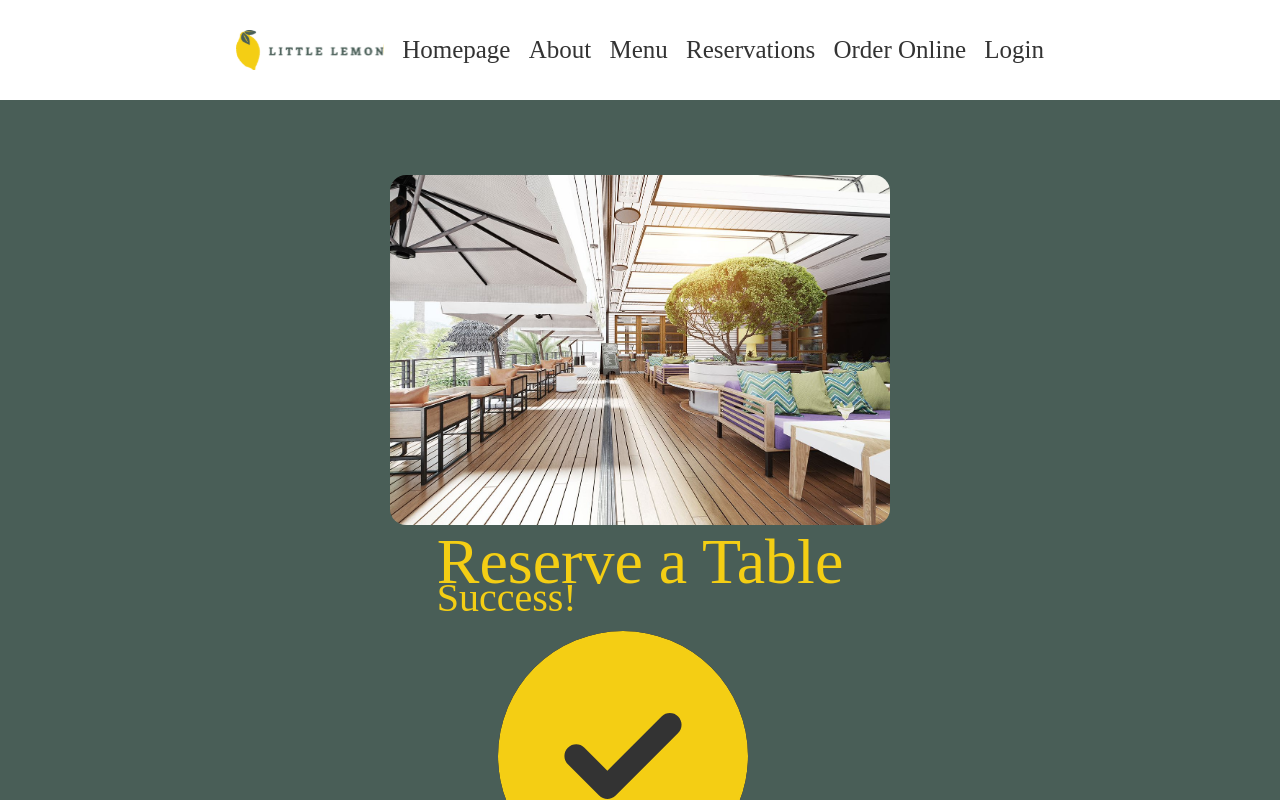
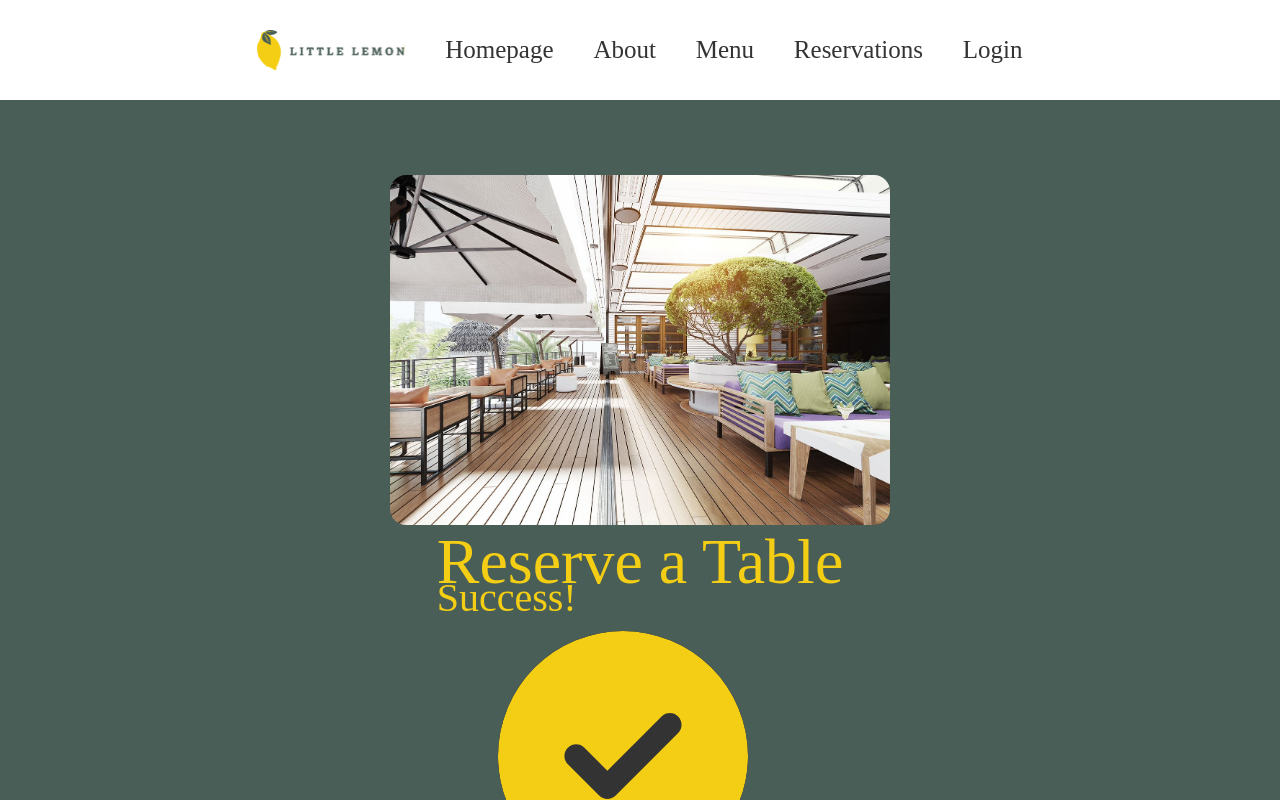
Before and after one commit to horoserp/Capstone, a React (Create React App) app: page /confirmation in a window 1280 px wide. Shown: the top 800 px of the page. Built offline with nearby package versions, Linux system fonts and the light colour scheme; a web font is replaced by a local one.

Commit message:
Update: Temporarily disabled Order Online until page is finished.

```diff
--- a/src/Components/Nav.js
+++ b/src/Components/Nav.js
@@ -9,7 +9,7 @@ function Nav() {
             <Link to="/about" onClick={() => window.scrollTo(0,0)}>About</Link>
             <Link to="/highlights" onClick={() => window.scrollTo(0,0)}>Menu</Link>
             <Link to="/reservations" onClick={() => window.scrollTo(0,0)}>Reservations</Link>
-            <Link to="/orderonline" onClick={() => window.scrollTo(0,0)}>Order Online</Link>
+            {/* <Link to="/orderonline" onClick={() => window.scrollTo(0,0)}>Order Online</Link> */}
             <Link to="login" onClick={() => window.scrollTo(0,0)}>Login</Link>
         </nav>
     );
```
